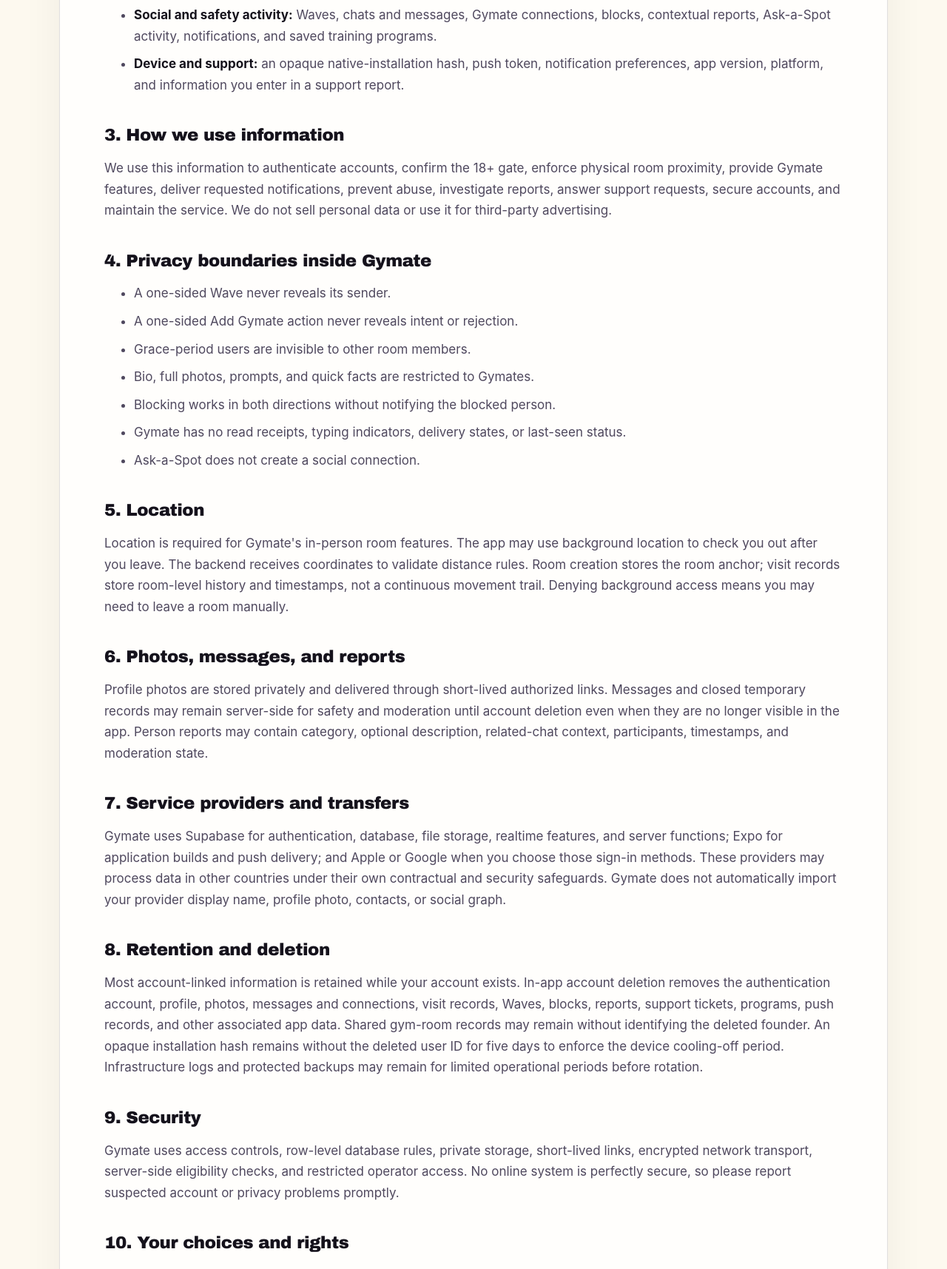
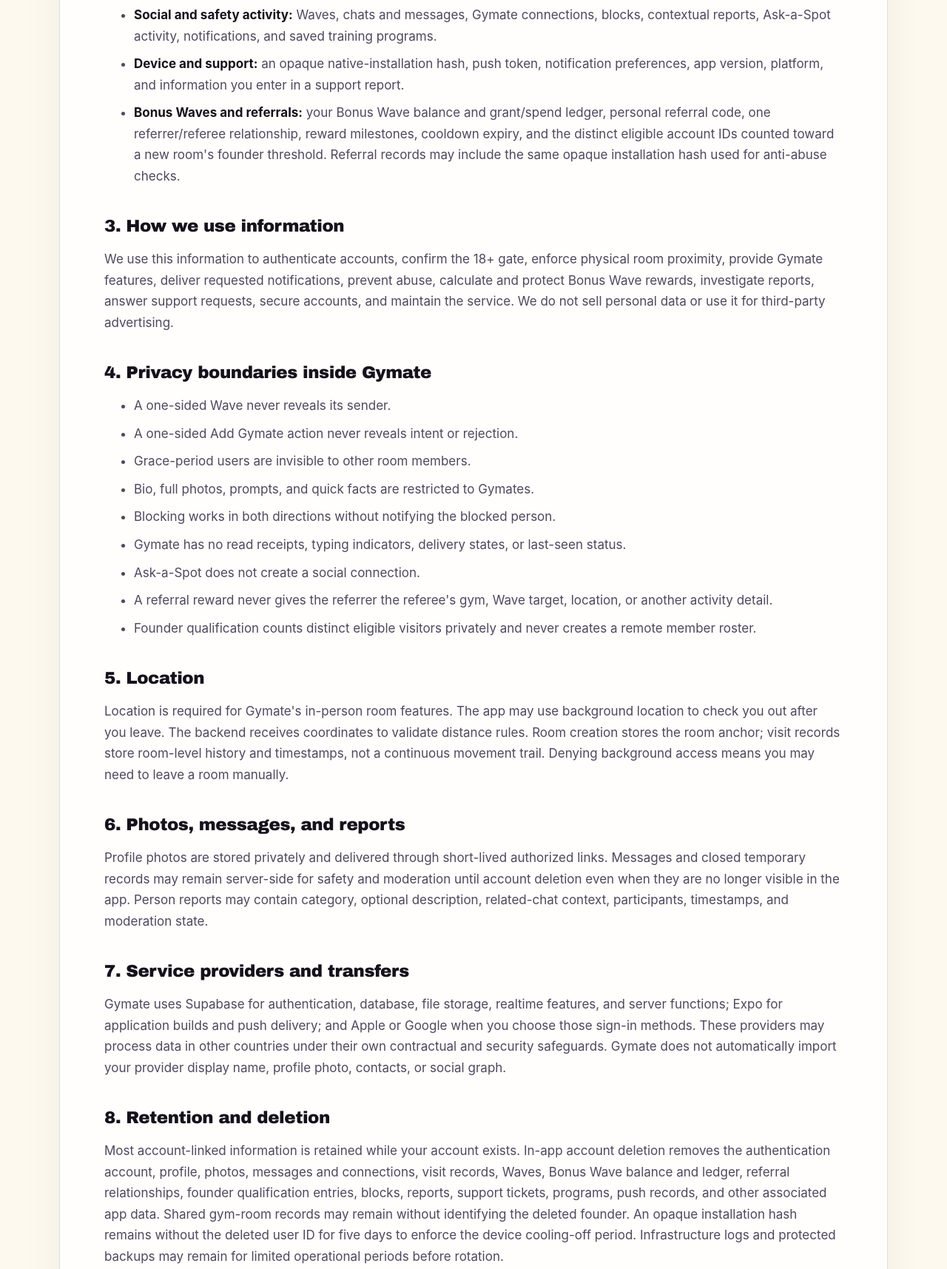
Before and after one commit to williamc9/gymate-legal, a website: page index.html in a window 1280 px wide. Shown: the part 2300-4015 px from the top of the page at 74% size. Drawn offline with Linux system fonts and the light colour scheme.

Commit message:
Disclose Bonus Wave reward data

```diff
--- a/index.html
+++ b/index.html
@@ -122,13 +122,21 @@
             notification preferences, app version, platform, and information you enter in a
             support report.
           </li>
+          <li>
+            <strong>Bonus Waves and referrals:</strong> your Bonus Wave balance and grant/spend
+            ledger, personal referral code, one referrer/referee relationship, reward milestones,
+            cooldown expiry, and the distinct eligible account IDs counted toward a new room's
+            founder threshold. Referral records may include the same opaque installation hash used
+            for anti-abuse checks.
+          </li>
         </ul>
 
         <h3>3. How we use information</h3>
         <p>
           We use this information to authenticate accounts, confirm the 18+ gate, enforce physical
           room proximity, provide Gymate features, deliver requested notifications, prevent abuse,
-          investigate reports, answer support requests, secure accounts, and maintain the service.
+          calculate and protect Bonus Wave rewards, investigate reports, answer support requests,
+          secure accounts, and maintain the service.
           We do not sell personal data or use it for third-party advertising.
         </p>
 
@@ -141,6 +149,8 @@
           <li>Blocking works in both directions without notifying the blocked person.</li>
           <li>Gymate has no read receipts, typing indicators, delivery states, or last-seen status.</li>
           <li>Ask-a-Spot does not create a social connection.</li>
+          <li>A referral reward never gives the referrer the referee's gym, Wave target, location, or another activity detail.</li>
+          <li>Founder qualification counts distinct eligible visitors privately and never creates a remote member roster.</li>
         </ul>
 
         <h3>5. Location</h3>
@@ -174,8 +184,9 @@
         <p>
           Most account-linked information is retained while your account exists. In-app account
           deletion removes the authentication account, profile, photos, messages and connections,
-          visit records, Waves, blocks, reports, support tickets, programs, push records, and other
-          associated app data. Shared gym-room records may remain without identifying the deleted
+          visit records, Waves, Bonus Wave balance and ledger, referral relationships, founder
+          qualification entries, blocks, reports, support tickets, programs, push records, and
+          other associated app data. Shared gym-room records may remain without identifying the deleted
           founder. An opaque installation hash remains without the deleted user ID for five days to
           enforce the device cooling-off period. Infrastructure logs and protected backups may
           remain for limited operational periods before rotation.
@@ -412,10 +423,11 @@
           <li><strong>位置及房間狀態：</strong>用於尋找、建立、進入、驗證及離開健身室房間的座標，以及房間、場地、到訪時間、狀態和最後驗證時間。Gymate 不會儲存連續移動路線。</li>
           <li><strong>社交及安全活動：</strong>揮手、對話及訊息、Gymate 連結、封鎖、舉報、Ask-a-Spot、通知及已儲存訓練計劃。</li>
           <li><strong>裝置及支援：</strong>不透明的裝置安裝雜湊、推送通知 token、通知偏好、App 版本、平台及你在支援報告輸入的資料。</li>
+          <li><strong>Bonus Wave 及推薦：</strong>你的 Bonus Wave 餘額及增減帳目、個人推薦碼、一次推薦人與受推薦人關係、獎勵里程碑、冷靜時間，以及用於新房間創辦人門檻的合資格不同帳戶 ID。推薦紀錄可包括用於防止濫用的同一不透明安裝雜湊。</li>
         </ul>
 
         <h3>3. 資料用途</h3>
-        <p>我們使用資料以驗證帳戶、執行 18+ 限制、核實現場距離、提供功能、發送你選擇的通知、防止濫用、處理舉報及支援、保障帳戶和維持服務。我們不會出售個人資料，亦不會用於第三方廣告。</p>
+        <p>我們使用資料以驗證帳戶、執行 18+ 限制、核實現場距離、提供功能、發送你選擇的通知、計算及保障 Bonus Wave 獎勵、防止濫用、處理舉報及支援、保障帳戶和維持服務。我們不會出售個人資料，亦不會用於第三方廣告。</p>
 
         <h3>4. Gymate 內的私隱界線</h3>
         <ul>
@@ -426,6 +438,8 @@
           <li>封鎖會雙向生效，但不會通知被封鎖的人。</li>
           <li>沒有已讀、輸入中、送達或最後上線狀態。</li>
           <li>Ask-a-Spot 不會建立社交連結。</li>
+          <li>推薦獎勵不會向推薦人提供受推薦人的健身房、Wave 對象、位置或其他活動詳情。</li>
+          <li>創辦人資格只會私下計算合資格不同訪客，絕不會建立遠端成員名單。</li>
         </ul>
 
         <h3>5. 位置</h3>
@@ -438,7 +452,7 @@
         <p>Gymate 使用 Supabase 提供認證、資料庫、檔案儲存、即時功能及伺服器功能；使用 Expo 提供 App 建置及推送通知；並在你選擇時使用 Apple 或 Google 登入。這些供應商可能按其合約及保安措施在其他地區處理資料。Gymate 不會自動匯入供應商名稱、頭像、通訊錄或社交關係。</p>
 
         <h3>8. 保留及刪除</h3>
-        <p>大部分帳戶資料會在帳戶存在期間保留。App 內刪除帳戶會移除認證帳戶、個人檔案、相片、訊息、連結、到訪、揮手、封鎖、舉報、支援票、訓練計劃、推送紀錄及其他相關資料。共用健身室房間可在不再識別已刪除創辦人的情況下保留。不透明的安裝雜湊會在不包含已刪除用戶 ID 的情況下保留五日。受保護備份及基礎設施紀錄可能在有限營運週期後才輪替。</p>
+        <p>大部分帳戶資料會在帳戶存在期間保留。App 內刪除帳戶會移除認證帳戶、個人檔案、相片、訊息、連結、到訪、揮手、Bonus Wave 餘額及帳目、推薦關係、創辦人資格紀錄、封鎖、舉報、支援票、訓練計劃、推送紀錄及其他相關資料。共用健身室房間可在不再識別已刪除創辦人的情況下保留。不透明的安裝雜湊會在不包含已刪除用戶 ID 的情況下保留五日。受保護備份及基礎設施紀錄可能在有限營運週期後才輪替。</p>
 
         <h3>9. 保安</h3>
         <p>Gymate 使用存取控制、資料庫列層級規則、私人儲存、短期連結、加密網絡傳輸、伺服器資格檢查及受限制營運者權限。任何網上系統都不能保證絕對安全，如懷疑帳戶或私隱問題，請盡快聯絡我們。</p>
--- a/scripts/build.mjs
+++ b/scripts/build.mjs
@@ -8,6 +8,7 @@ const requiredFragments = [
   'id="support-en"', 'id="delete-en"', 'id="privacy-zh"',
   'id="terms-zh"', 'id="community-zh"', 'id="support-zh"',
   'id="delete-zh"', 'triboholic@gmail.com', 'Chow William',
+  'Bonus Wave balance and grant/spend', 'Bonus Wave 餘額及增減帳目',
 ];
 
 for (const fragment of requiredFragments) {
```
